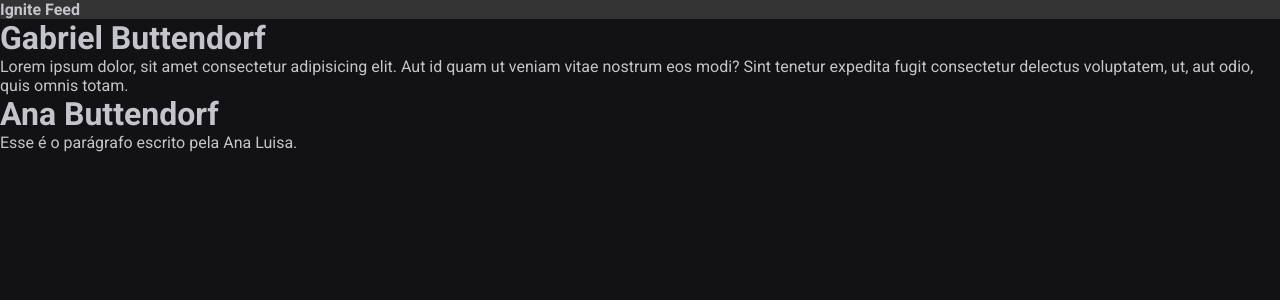
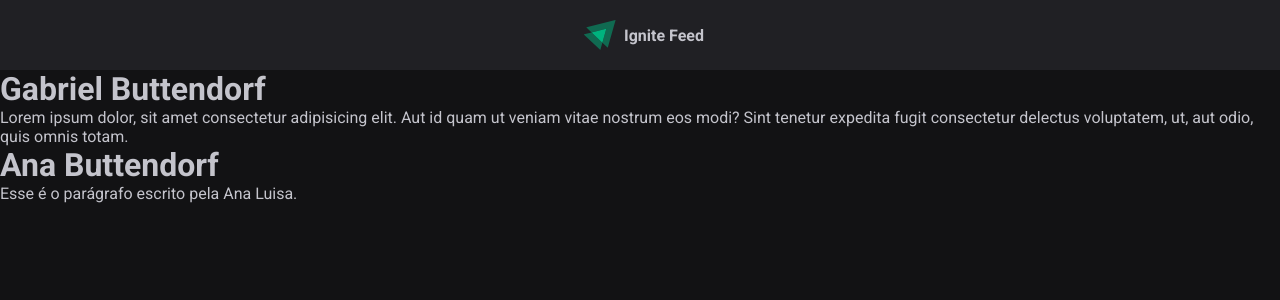
Before and after one commit to gabrielbuttendorf/ignite-feed, a React (Vite) app: page / in a window 1280 px wide. Shown: the top 300 px of the page. Built offline with nearby package versions, Linux system fonts and the light colour scheme.

Commit message:
add header component

```diff
--- a/src/components/Header.jsx
+++ b/src/components/Header.jsx
@@ -1,10 +1,12 @@
 import React from 'react';
 import styles from './Header.module.css';
+import igniteLogo from '../assets/ignite-logo.svg';
 
 export function Header() {
   return (
     <header className={styles.header}>
-      <strong>Ignite Feed</strong>
+      <img src={igniteLogo} alt="Logotipo do Ignite" />
+      <strong><span>Ignite Feed</span></strong>
     </header>
   );
 }
--- a/src/components/Header.module.css
+++ b/src/components/Header.module.css
@@ -1,3 +1,12 @@
 .header {
-  background: #333;
+  background: var(--gray-800);
+  display: flex;
+  justify-content: center;
+  align-items: center;
+  padding: 1.25rem 0;
 }
+
+.header img {
+  width: 2rem;
+  margin: 0 0.5rem;
+}
```
Also changed, not shown: src/assets/ignite-logo.svg (added).
